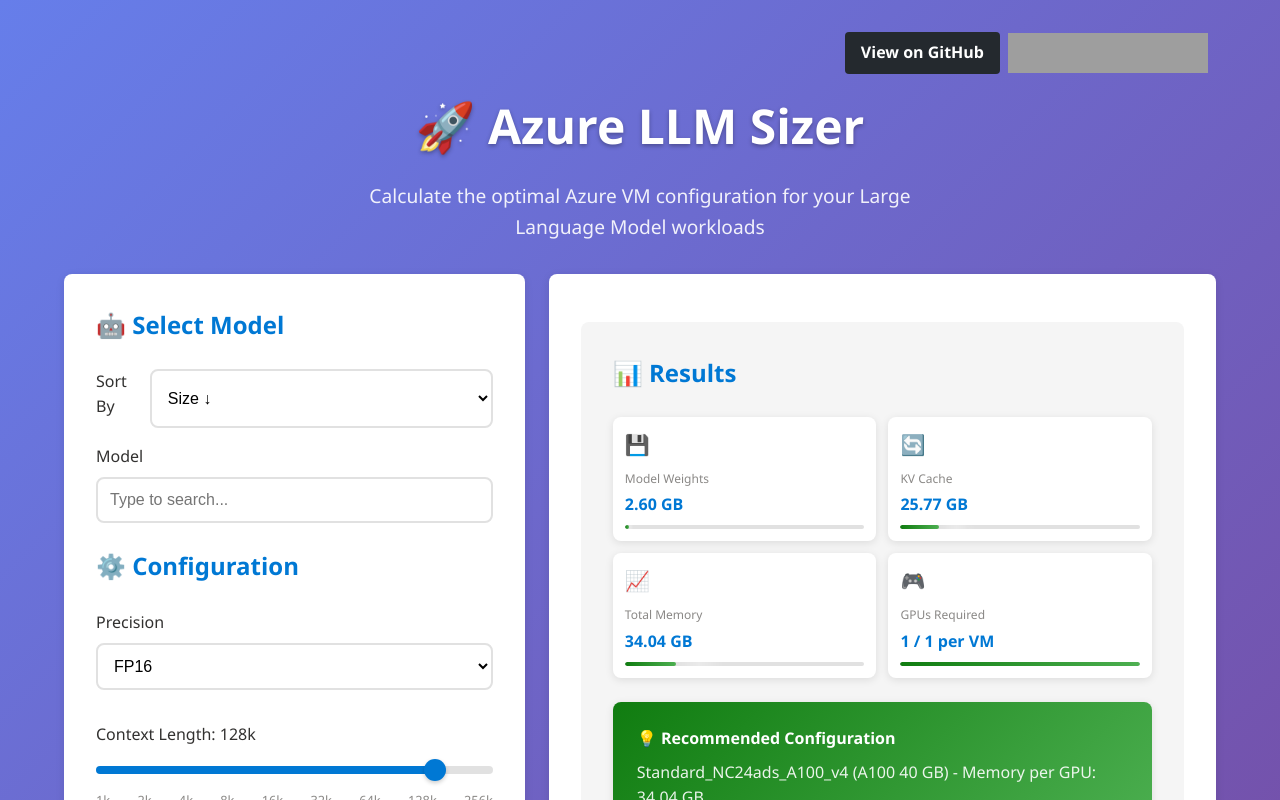
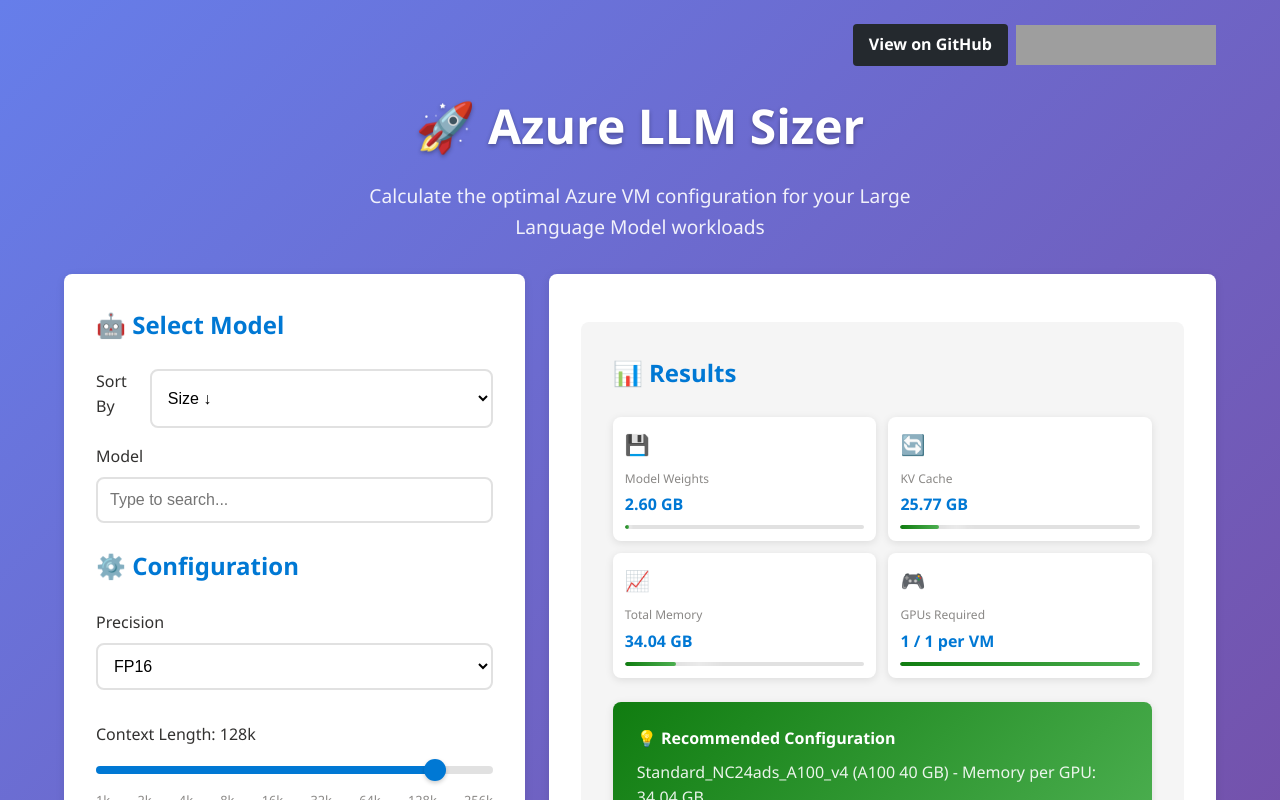
Before and after one commit to Frankiey/azure-llm-sizer, a React (Vite) app: page / in a window 1280 px wide. Shown: the top 800 px of the page. Built offline with nearby package versions, Linux system fonts and the light colour scheme; grey boxes are pictures that could not be loaded.

Commit message:
Flush GitHub links to top-right

```diff
--- a/src/App.css
+++ b/src/App.css
@@ -71,8 +71,8 @@
 
 .github-links {
     position: absolute;
-    top: 0.5rem;
-    right: 0.5rem;
+    top: 0;
+    right: 0;
     margin-top: 0;
     display: flex;
     align-items: center;
```
